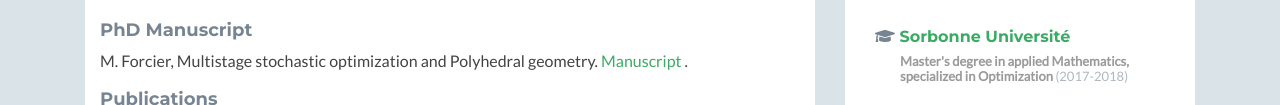
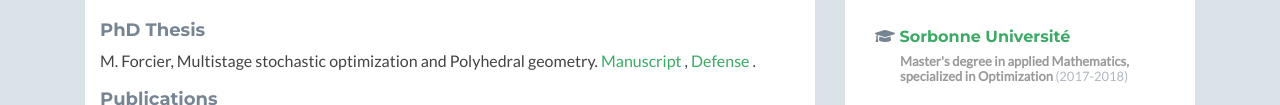
Before and after one commit to maelforcier/maelforcier.github.io, a plain HTML site: page index.html in a window 1280 px wide. Shown: the part 847-952 px from the top of the page. Drawn offline with nearby package versions, Linux system fonts and the light colour scheme; no server answers; a script that the page names is missing; some icons are missing.

Commit message:
soutenance

```diff
--- a/index.html
+++ b/index.html
@@ -94,10 +94,10 @@
                             <!-- <hr class="divider" -->
                             <div class="item row">
                                 <div class="item">
-                                   <h3 class="title"><a>PhD Manuscript</a></h3>
+                                   <h3 class="title"><a>PhD Thesis</a></h3>
                                     <p>
                                       M. Forcier,
-                                      Multistage stochastic optimization and Polyhedral geometry.<a href="assets/documents/forcier_msp_polyhedral_geo.pdf"> Manuscript </a>.
+                                      Multistage stochastic optimization and Polyhedral geometry.<a href="assets/documents/forcier_msp_polyhedral_geo.pdf"> Manuscript </a>, <a href="assets/documents/soutenance.pdf"> Defense </a>.
                                     <h3 class="title"><a>Publications</a></h3>
                                     <p>
                                       M. Forcier, S. Gaubert, V. Leclère,
```
Also changed, not shown: 1 other file.
